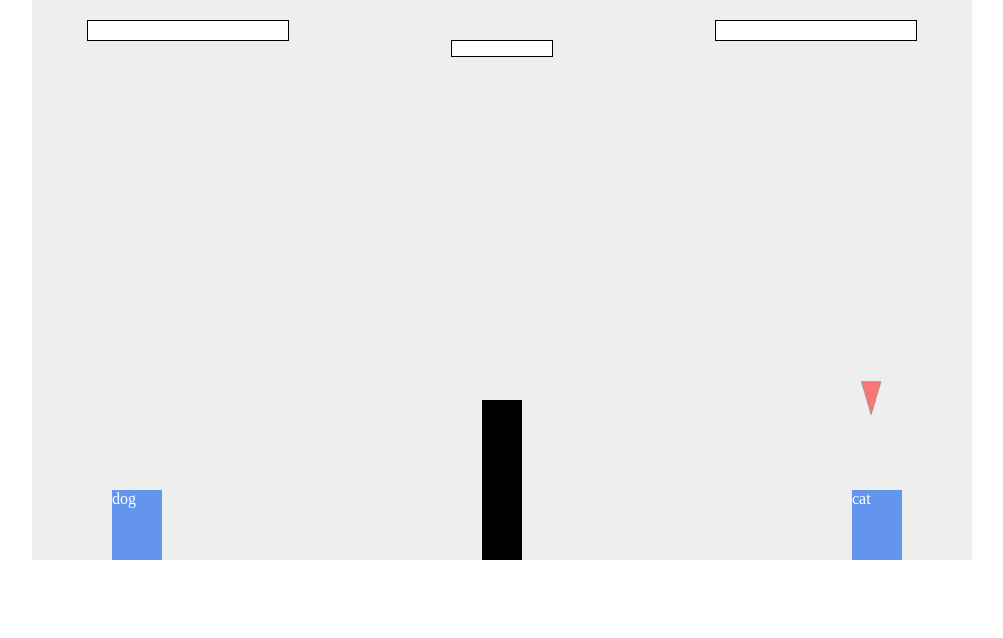
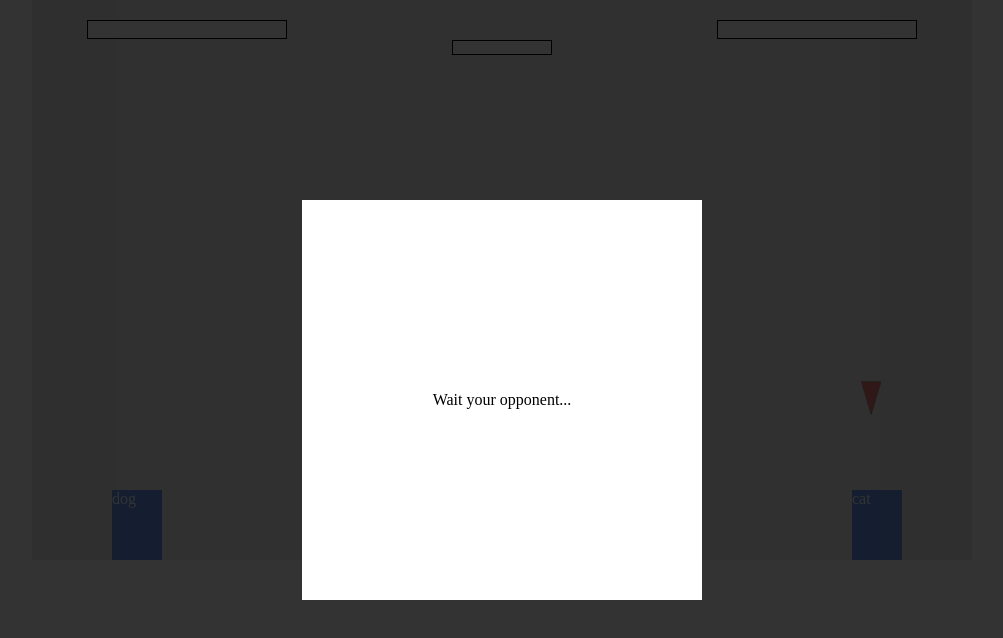
Before and after one commit to spencer778899/Cat-vs-Dog, a React (Create React App) app: page /onlinegame in a window 1280 px wide. Shown: the top 638 px of the page, without its empty margins (138-1141 px from the left). Built offline with nearby package versions, Linux system fonts and the light colour scheme; no server answers.

Commit message:
Feat: Add wait opponent modal

```diff
--- a/src/App.tsx
+++ b/src/App.tsx
@@ -6,7 +6,7 @@ const GlobalStyle = createGlobalStyle`
   *{
     margin: 0;
     padding: 0;
-    box-sizing: 0;
+    box-sizing: border-box;
   }
 `;
 
--- a/src/pages/AIgame/selectLevelModal.tsx
+++ b/src/pages/AIgame/selectLevelModal.tsx
@@ -6,7 +6,7 @@ interface AIgameProps {
   getAILevel: (level: number) => void;
 }
 
-const SelectLevelModelBody = styled.div`
+const SelectLevelModalBody = styled.div`
   position: absolute;
   top: 0;
   left: 0;
@@ -15,7 +15,7 @@ const SelectLevelModelBody = styled.div`
   background-color: rgba(0, 0, 0, 0.8);
   z-index: 98;
 `;
-const SelectLevelModelMain = styled.div`
+const SelectLevelModalMain = styled.div`
   display: flex;
   justify-content: center;
   flex-wrap: wrap;
@@ -30,7 +30,7 @@ const SelectLevelModelMain = styled.div`
   z-index: 99;
   background-color: #ffffff;
 `;
-const SelectLevelModelButton = styled.button`
+const SelectLevelModalButton = styled.button`
   display: flex;
   justify-content: center;
   align-items: center;
@@ -40,36 +40,36 @@ const SelectLevelModelButton = styled.button`
 function Content({ getAILevel }: AIgameProps) {
   return (
     <div>
-      <SelectLevelModelBody>
-        <SelectLevelModelMain>
-          <SelectLevelModelButton
+      <SelectLevelModalBody>
+        <SelectLevelModalMain>
+          <SelectLevelModalButton
             onClick={() => {
               getAILevel(0.3);
             }}
           >
             Level 1
-          </SelectLevelModelButton>
-          <SelectLevelModelButton
+          </SelectLevelModalButton>
+          <SelectLevelModalButton
             onClick={() => {
               getAILevel(0.6);
             }}
           >
             Level 2
-          </SelectLevelModelButton>
-          <SelectLevelModelButton
+          </SelectLevelModalButton>
+          <SelectLevelModalButton
             onClick={() => {
               getAILevel(0.9);
             }}
           >
             Level 3
-          </SelectLevelModelButton>
-        </SelectLevelModelMain>
-      </SelectLevelModelBody>
+          </SelectLevelModalButton>
+        </SelectLevelModalMain>
+      </SelectLevelModalBody>
     </div>
   );
 }
 
-function SelectLevelModel({ getAILevel }: AIgameProps) {
+function SelectLevelModal({ getAILevel }: AIgameProps) {
   return (
     <div>
       {ReactDOM.createPortal(
@@ -80,4 +80,4 @@ function SelectLevelModel({ getAILevel }: AIgameProps) {
   );
 }
 
-export default SelectLevelModel;
+export default SelectLevelModal;
--- a/src/pages/OnlineGame/index.tsx
+++ b/src/pages/OnlineGame/index.tsx
@@ -1,9 +1,11 @@
 import React, { useEffect, useState, useRef } from 'react';
 import { useParams, useNavigate } from 'react-router-dom';
+import ReactDOM from 'react-dom';
 import styled from 'styled-components';
 import { doc, onSnapshot, collection, query, where } from 'firebase/firestore';
 import firestore, { app, db } from '../../utils/firestore';
 import Arrow from './arrow.png';
+import WaitOpponentModal from './waitOpponentModal';
 
 const GameScreen = styled.div`
   position: absolute;
@@ -396,6 +398,9 @@ function OnlineGame() {
   });
   return (
     <div>
+      {roomState === 'wait' || roomState === undefined
+        ? ReactDOM.createPortal(<WaitOpponentModal />, document?.getElementById('modal-root') as HTMLElement)
+        : ''}
       <GameScreen>
         <GameCanvasSection>
           <GameWindSpeedBar>
--- /dev/null
+++ b/src/pages/OnlineGame/waitOpponentModal.tsx
@@ -0,0 +1,39 @@
+import React from 'react';
+import styled from 'styled-components';
+
+const WaitOpponentModalBody = styled.div`
+  position: absolute;
+  top: 0;
+  left: 0;
+  width: 100vw;
+  height: 100vh;
+  background-color: rgba(0, 0, 0, 0.8);
+  z-index: 98;
+`;
+const WaitOpponentModalMain = styled.div`
+  display: flex;
+  justify-content: center;
+  align-items: center;
+  position: absolute;
+  top: 0;
+  right: 0;
+  bottom: 0;
+  left: 0;
+  width: 400px;
+  height: 400px;
+  margin: auto;
+  z-index: 99;
+  background-color: #ffffff;
+`;
+
+function WaitOpponentModal() {
+  return (
+    <div>
+      <WaitOpponentModalBody>
+        <WaitOpponentModalMain>Wait your opponent...</WaitOpponentModalMain>
+      </WaitOpponentModalBody>
+    </div>
+  );
+}
+
+export default WaitOpponentModal;
```
